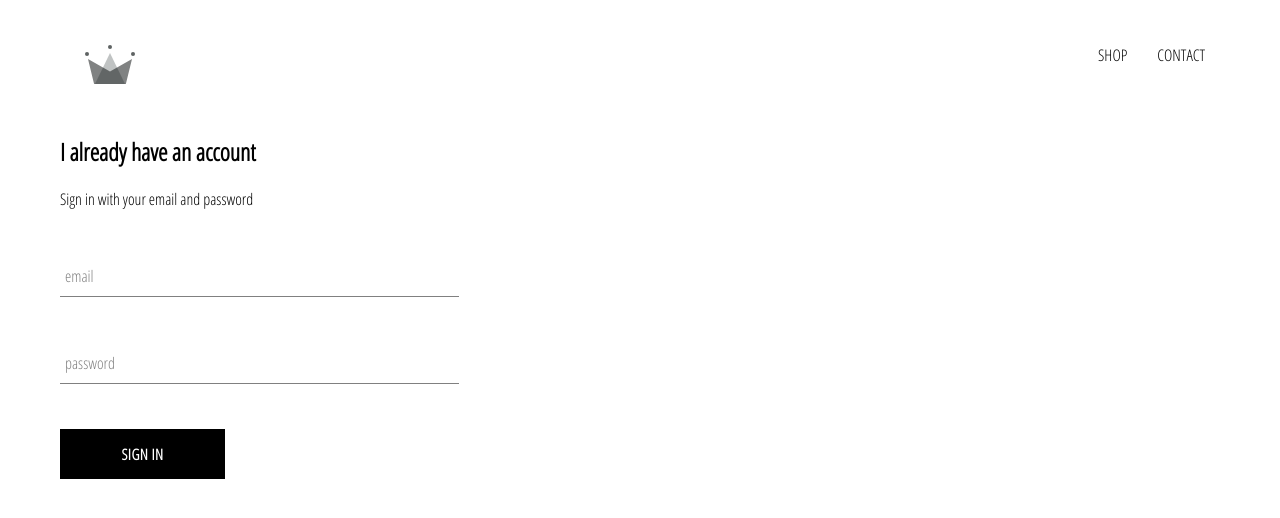
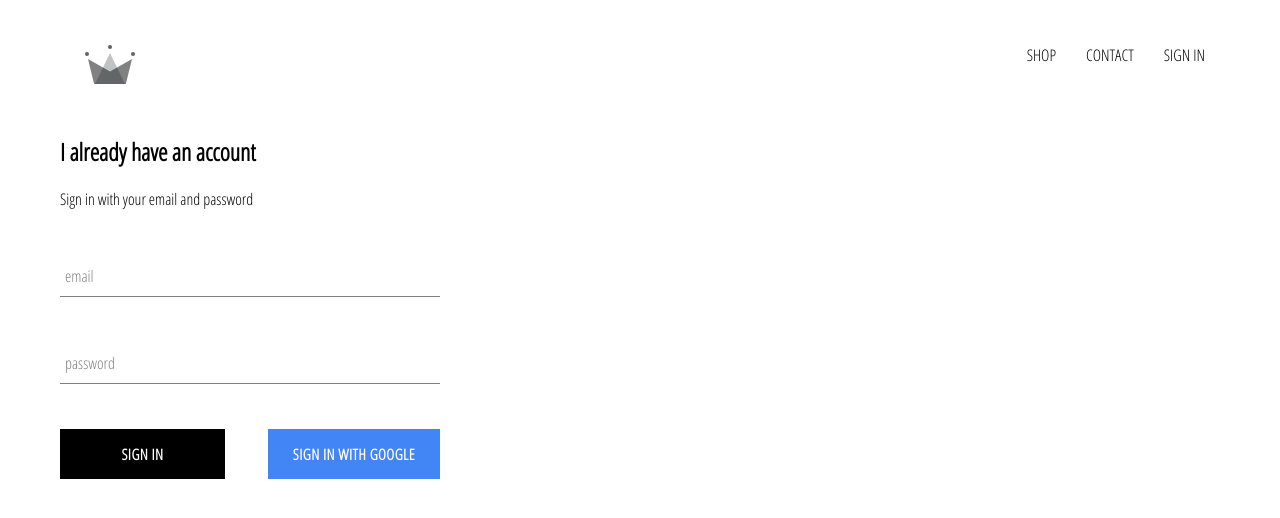
Before and after one commit to tolanie/e-commerce, a React (Create React App) app: page /signin in a window 1280 px wide. Shown: the top 518 px of the page. Built offline with nearby package versions, Linux system fonts and the light colour scheme; no server answers.

Commit message:
integrated firebase into the application, created sign in page with sign in component and sign in with google

```diff
--- a/package.json
+++ b/package.json
@@ -6,6 +6,7 @@
     "@testing-library/jest-dom": "^5.14.1",
     "@testing-library/react": "^11.2.7",
     "@testing-library/user-event": "^12.8.3",
+    "firebase": "^9.0.1",
     "node-sass": "^6.0.1",
     "react": "^17.0.2",
     "react-dom": "^17.0.2",
@@ -13,7 +14,6 @@
     "react-scripts": "4.0.3",
     "web-vitals": "^1.1.2"
   },
-
   "scripts": {
     "start": "react-scripts start",
     "build": "react-scripts build",
--- a/src/App.css
+++ b/src/App.css
@@ -7,3 +7,7 @@
     text-decoration: none;
     color: black;
 }
+
+*{
+    box-sizing: border-box;
+}
--- a/src/App.js
+++ b/src/App.js
@@ -12,11 +12,35 @@
 
 import Header from './components/Header/header-component';
 
+import { auth } from './firebase/firebase.utils';
 
-function App() {
+
+class App extends React.Component {
+constructor() {
+  super()
+
+  this.state = {
+    currentUser: null
+  }
+}
+unSubscribeFromAuth = null
+
+componentDidMount() {
+this.unSubscribeFromAuth = auth.onAuthStateChanged(user => {
+    this.setState({currentUser: user});
+
+    console.log(user);
+  });
+}
+
+componentWillUnmount() {
+  this.unSubscribeFromAuth();
+}
+
+  render() {
     return (
       <div>
-      <Header/>
+        <Header currentUser = {this.state.currentUser} />
         <Switch>
         <Route exact path='/' component = { HomePage } />
         <Route path='/shop' component = { ShopPage } />
@@ -24,6 +48,8 @@
         </Switch>
       </div>
     );
+  }
+
 
 }
 
--- a/src/components/Header/header-component.jsx
+++ b/src/components/Header/header-component.jsx
@@ -1,11 +1,14 @@
 import React from "react";
+
 import { Link } from 'react-router-dom';
+
+import { auth } from "../../firebase/firebase.utils";
 
 import Logo from '../../asset/crown.svg';
 
 import './header.styles.scss';
 
-const Header= () => (
+const Header= ({currentUser}) => (
     <div className='header'>
         <Link className='logo-container' to= "/">
             <img src={Logo} alt="site logo"/>
@@ -17,6 +20,15 @@
         <Link className= 'option' to='/contact'>
         CONTACT
         </Link>
+        {
+            currentUser?
+            <div className="option" onClick={() =>auth.signOut()} >SIGN OUT</div>
+            :
+            <Link className="option" to='/signin'>
+                SIGN IN
+                </Link>
+        }
+
         </div>
     </div>
 )
--- a/src/components/Header/header.styles.scss
+++ b/src/components/Header/header.styles.scss
@@ -20,6 +20,7 @@
 
         .option {
             padding: 10px 15px;
+            cursor: pointer;
           }
     }
 }
--- a/src/components/custom-button/custom-button-component.jsx
+++ b/src/components/custom-button/custom-button-component.jsx
@@ -2,8 +2,9 @@
 
 import './custom-button.styles.scss';
 
-const CustomButton = ({children, ...otherProps}) => (
-    <button className = 'custom-button' {...otherProps}>
+const CustomButton = ({children, isGoogleSignIn, ...otherProps}) => (
+    <button className = {`${isGoogleSignIn ? 'google-sign-in': '' } custom-button `}
+    {...otherProps}>
     {children}
     </button>
 );
--- a/src/components/custom-button/custom-button.styles.scss
+++ b/src/components/custom-button/custom-button.styles.scss
@@ -19,4 +19,12 @@
       color: black;
       border: 1px solid black;
     }
+    &.google-sign-in{
+      background-color: #4285f4;
+      color: white;
+    }
+    &:hover{
+      background-color: #357ae8;
+      border: none;
+    }
   }
--- a/src/components/sign-in/sign-in.components.jsx
+++ b/src/components/sign-in/sign-in.components.jsx
@@ -3,6 +3,8 @@
 import FormInput from "../form-input/form-input.components";
 
 import CustomButton from "../custom-button/custom-button-component";
+
+import { signInWithGoogle } from "../../firebase/firebase.utils";
 
 import "./sign-in.styles.scss";
 
@@ -42,7 +44,6 @@
             label= 'email'
             required
           />
-
           <FormInput
             className="password"
             type="password"
@@ -51,13 +52,17 @@
             label = 'password'
             required
           />
+        <div className="buttons">
+        <CustomButton type="submit"> Sign in</CustomButton>
+          <CustomButton onClick= {signInWithGoogle} isGoogleSignIn>
+          Sign in With Google
+          </CustomButton>
+        </div>
 
-          <CustomButton type="submit"> Sign in</CustomButton>
         </form>
       </div>
     );
   }
-
 }
 
 export default SignIn;
--- a/src/components/sign-in/sign-in.styles.scss
+++ b/src/components/sign-in/sign-in.styles.scss
@@ -1,9 +1,14 @@
 .sign-in{
-    width: 30vw;
+    width: 380px;
     display: flex;
     flex-direction: column;
 
     .title {
     margin: 10px 0;
     }
+
+    .buttons{
+        display: flex;
+        justify-content: space-between;
+    }
 }
--- /dev/null
+++ b/src/firebase/firebase.utils.js
@@ -0,0 +1,24 @@
+import firebase from 'firebase/compat/app';
+import 'firebase/compat/firestore';
+import 'firebase/compat/auth';
+
+const config = {
+    apiKey: "AIzaSyCcAwuyknpQIPMuJItkkxbh9maVjTJ9oFY",
+    authDomain: "savvy-theory-302218.firebaseapp.com",
+    projectId: "savvy-theory-302218",
+    storageBucket: "savvy-theory-302218.appspot.com",
+    messagingSenderId: "76514672030",
+    appId: "1:76514672030:web:7c7d04084fa3aff71eea8f",
+    measurementId: "G-1B5M6DX7JZ"
+  }
+
+  firebase.initializeApp(config);
+
+  export const auth = firebase.auth();
+  export const firestore = firebase.firestore();
+
+  const provider = new firebase.auth.GoogleAuthProvider();
+  provider.setCustomParameters({promt: 'select_account'});
+  export const signInWithGoogle = () => auth.signInWithPopup(provider);
+
+  export default firebase;
```
Also changed, not shown: 1 other file (tests, documents, lock files or other folders). Lines whose indentation alone changed are shown as unchanged.
